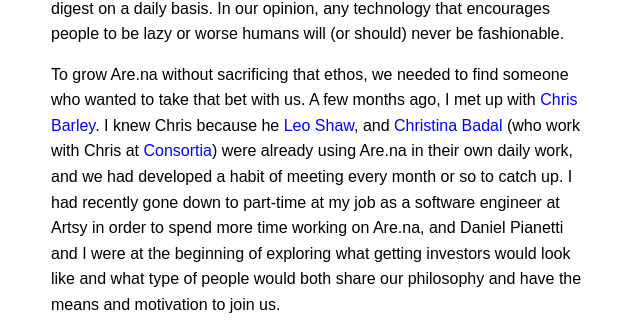
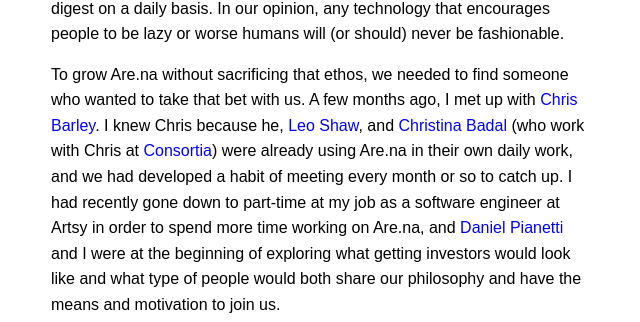
Before and after one commit to aredotna/building, a Jekyll site: the page built from _posts/2017-07-05-summer-update.markdown, in a window 1280 px wide and 900 px high, scrolled down 791 px. Shown: the part 143-465 px from the top of the window, without its empty margins (319-959 px from the left). Built offline with Jekyll 4.4.1, drawn with Linux system fonts in a browser that asks for light colours; some of the changed text lies outside the part shown.

Commit message:
More edits

```diff
--- a/_posts/2017-07-05-summer-update.markdown
+++ b/_posts/2017-07-05-summer-update.markdown
@@ -14,7 +14,7 @@
 
 With Are.na, we are betting on the opposite direction. We think that people will (and do) want something else in an everyday online experience. Something that is healthy, as opposed to the junk food we automatically digest on a daily basis. In our opinion, any technology that encourages people to be lazy or worse humans will (or should) never be fashionable.
 
-To grow Are.na without sacrificing that ethos, we needed to find someone who wanted to take that bet with us. A few months ago, I met up with [Chris Barley](https://www.are.na/christopher-barley). I knew Chris because he [Leo Shaw](https://www.are.na/leo-shaw), and [Christina Badal](https://www.are.na/christina-badal) (who work with Chris at [Consortia](http://consortia.net)) were already using Are.na in their own daily work, and we had developed a habit of meeting every month or so to catch up. I had recently gone down to part-time at my job as a software engineer at Artsy in order to spend more time working on Are.na, and Daniel Pianetti and I were at the beginning of exploring what getting investors would look like and what type of people would both share our philosophy and have the means and motivation to join us.
+To grow Are.na without sacrificing that ethos, we needed to find someone who wanted to take that bet with us. A few months ago, I met up with [Chris Barley](https://www.are.na/christopher-barley). I knew Chris because he, [Leo Shaw](https://www.are.na/leo-shaw), and [Christina Badal](https://www.are.na/christina-badal) (who work with Chris at [Consortia](http://consortia.net)) were already using Are.na in their own daily work, and we had developed a habit of meeting every month or so to catch up. I had recently gone down to part-time at my job as a software engineer at Artsy in order to spend more time working on Are.na, and [Daniel Pianetti](https://www.are.na/daniel-pianetti) and I were at the beginning of exploring what getting investors would look like and what type of people would both share our philosophy and have the means and motivation to join us.
 
 Chris turned out to be the person willing to take the bet. Now we’re in a position for the first time in three years to be able to work on Are.na full-time, without having to do other work on the side in order to survive. We have a lot planned for the next 6 months. I want to share some of our immediate plans, but I'm going to talk about some of the new team members and changes to our (still small) structure first.
 
@@ -35,6 +35,6 @@
 
 ![](https://d2w9rnfcy7mm78.cloudfront.net/1111572/large_8eeb664372c5ae85c4320176992aa675.png)
 
-In short, we now have the ability to make Are.na better in a shorter time-frame than we have previously. We have a more robust team and big plans for the summer, and we are excited to show you what we're working on.
+In short, we now have the ability to make Are.na better in a shorter time frame than we have previously. We have a more robust team and big plans for the summer, and we are excited to show you what we're working on.
 
 – [Charles Broskoski](https://www.are.na/charles-broskoski)
```
